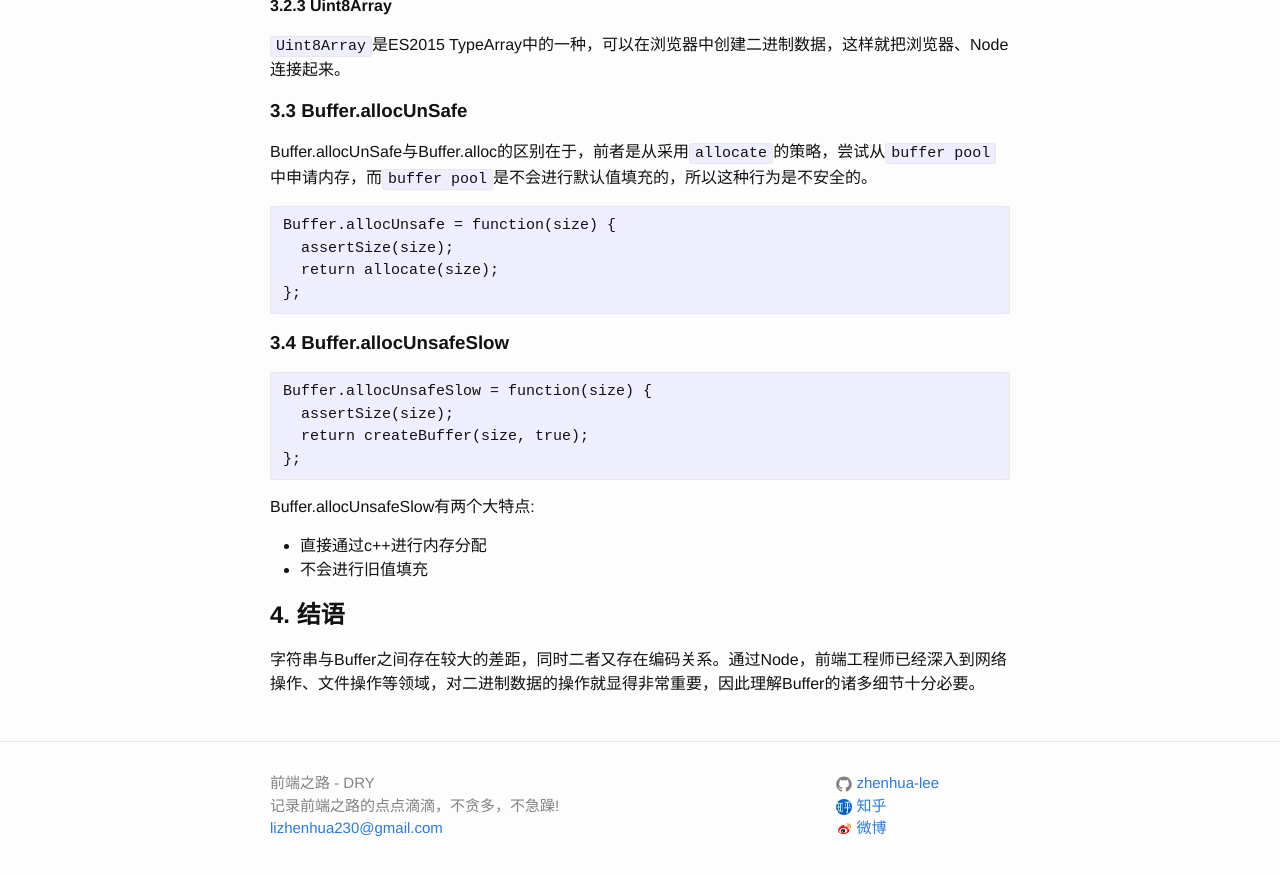
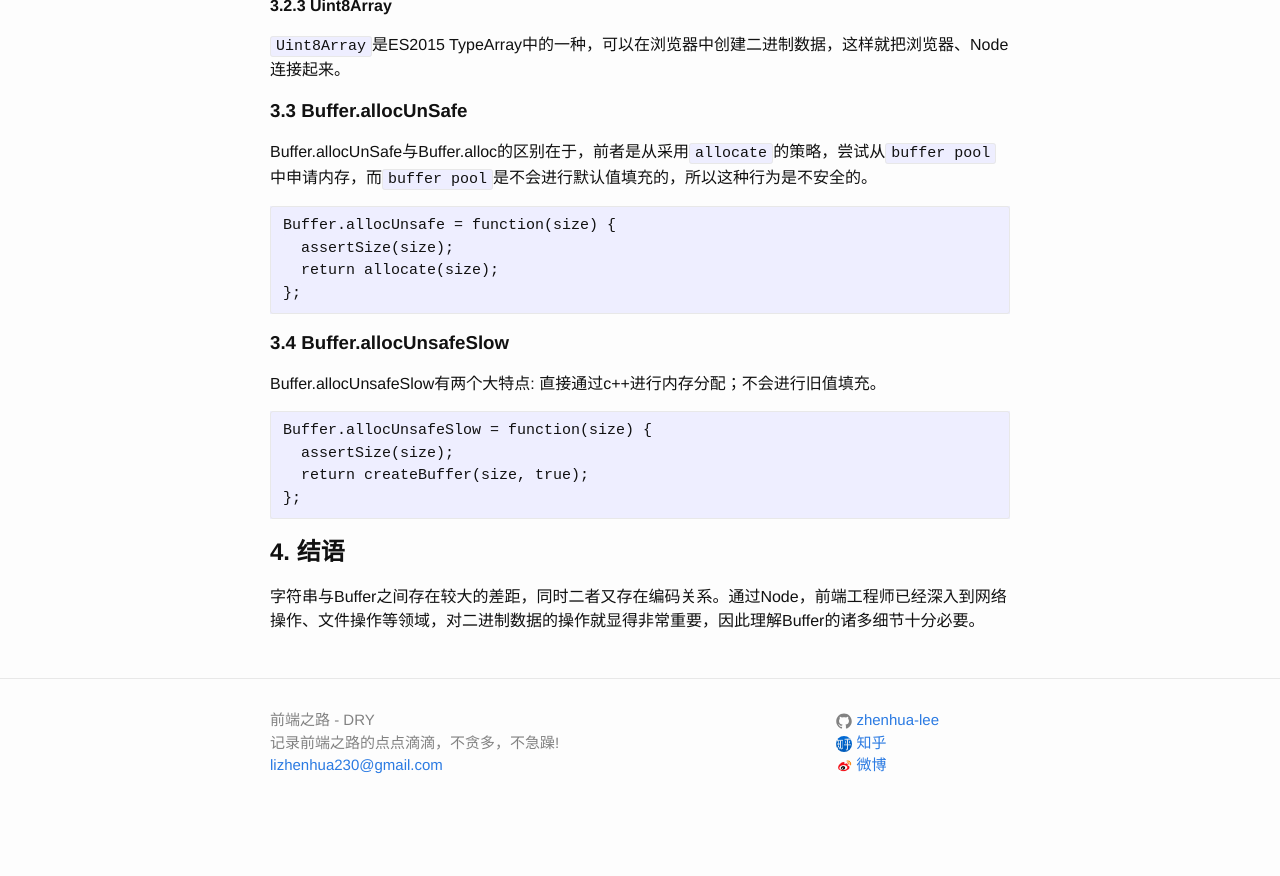
Before and after one commit to zhenhua-lee/zhenhua-lee.github.io, a Jekyll site: the page built from _posts/2016-05-28-buffer.md, in a window 1280 px wide and 900 px high, scrolled down 7893 px. Shown: the top 876 px of the window. Built offline with Jekyll 4.4.1, drawn with Linux system fonts in a browser that asks for light colours; after the commit the page ends 8730 px from its top, so only the background shows below that; some of the changed lines change nothing that is shown.

Commit message:
修改格式

````diff
--- a/_posts/2016-05-28-buffer.md
+++ b/_posts/2016-05-28-buffer.md
@@ -355,6 +355,8 @@ Buffer.allocUnsafe = function(size) {
 
 ### 3.4 Buffer.allocUnsafeSlow
 
+Buffer.allocUnsafeSlow有两个大特点: 直接通过c++进行内存分配；不会进行旧值填充。
+
 ```
 Buffer.allocUnsafeSlow = function(size) {
   assertSize(size);
@@ -362,11 +364,6 @@ Buffer.allocUnsafeSlow = function(size) {
 };
 ```
 
-Buffer.allocUnsafeSlow有两个大特点:
-
-- 直接通过c++进行内存分配
-- 不会进行旧值填充
-
 ## 4. 结语
 
 字符串与Buffer之间存在较大的差距，同时二者又存在编码关系。通过Node，前端工程师已经深入到网络操作、文件操作等领域，对二进制数据的操作就显得非常重要，因此理解Buffer的诸多细节十分必要。
````
